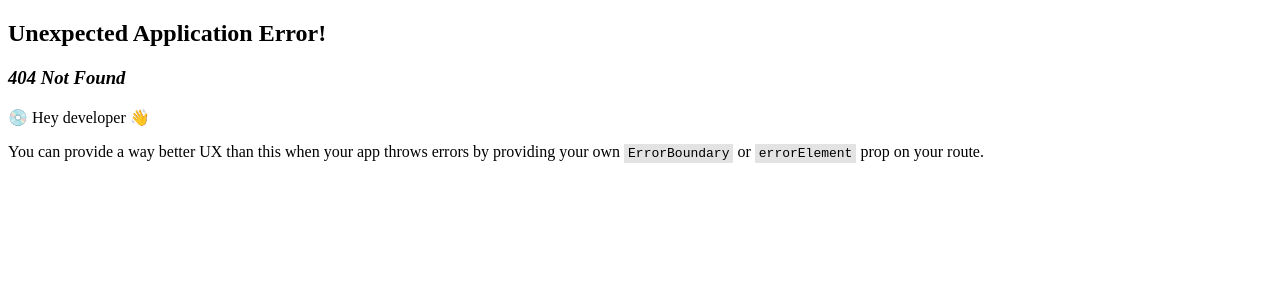
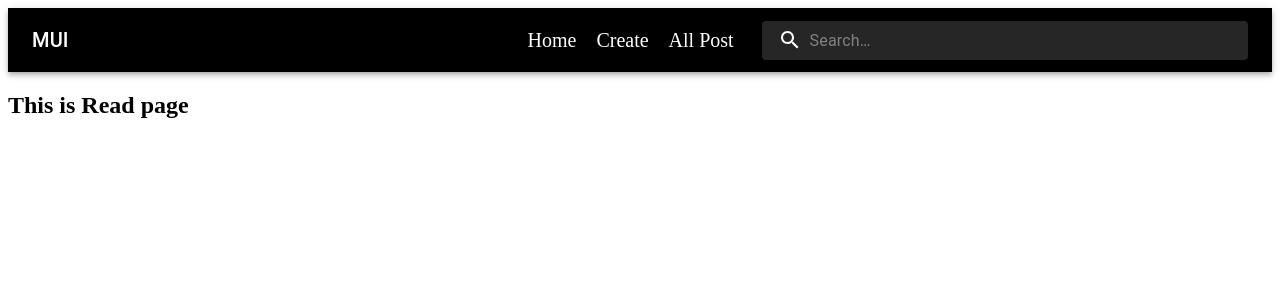
Before and after one commit to shuvo794/Curd_With_Redux, a React (Vite) app: page /read in a window 1280 px wide. Before the commit this address had no page. Shown: the top 300 px of the page. Built offline with nearby package versions, Linux system fonts and the light colour scheme.

Commit message:
work Read page

```diff
--- a/src/Components/Home/Creates.jsx
+++ b/src/Components/Home/Creates.jsx
@@ -6,6 +6,7 @@ import FormControl from "@material-ui/core/FormControl";
 import FormLabel from "@material-ui/core/FormLabel";
 import { useState } from "react";
 import { useDispatch } from "react-redux";
+import { useNavigate } from "react-router-dom";
 import { createUser } from "../../app/features/userDetailSlice";
 const Creates = () => {
   const paperStyle = { padding: "30px 20px", width: 300, margin: "20px auto" };
@@ -14,7 +15,7 @@ const Creates = () => {
   const marginTop = { marginTop: 5 };
   const [users, setUsers] = useState({});
   const dispatch = useDispatch();
-
+  const navigate = useNavigate();
   const getUserData = (e) => {
     setUsers({ ...users, [e.target.name]: e.target.value });
     console.log(users);
@@ -23,6 +24,7 @@ const Creates = () => {
     e.preventDefault();
     dispatch(createUser(users));
     console.log("users", users);
+    navigate("/read");
   };
   return (
     <Grid>
--- /dev/null
+++ b/src/Components/Read.jsx
@@ -0,0 +1,9 @@
+const Read = () => {
+  return (
+    <div>
+      <h2>This is Read page</h2>
+    </div>
+  );
+};
+
+export default Read;
--- a/src/Routes/Routes.jsx
+++ b/src/Routes/Routes.jsx
@@ -2,6 +2,7 @@ import { createBrowserRouter } from "react-router-dom";
 import Main from "../Layout/Main";
 import Home from "../Components/Home/Home";
 import Creates from "../Components/Home/Creates";
+import Read from "../Components/Read";
 
 export const router = createBrowserRouter([
   {
@@ -16,6 +17,10 @@ export const router = createBrowserRouter([
         path: "/create",
         element: <Creates></Creates>,
       },
+      {
+        path: "/read",
+        element: <Read></Read>,
+      },
     ],
   },
 ]);
```
